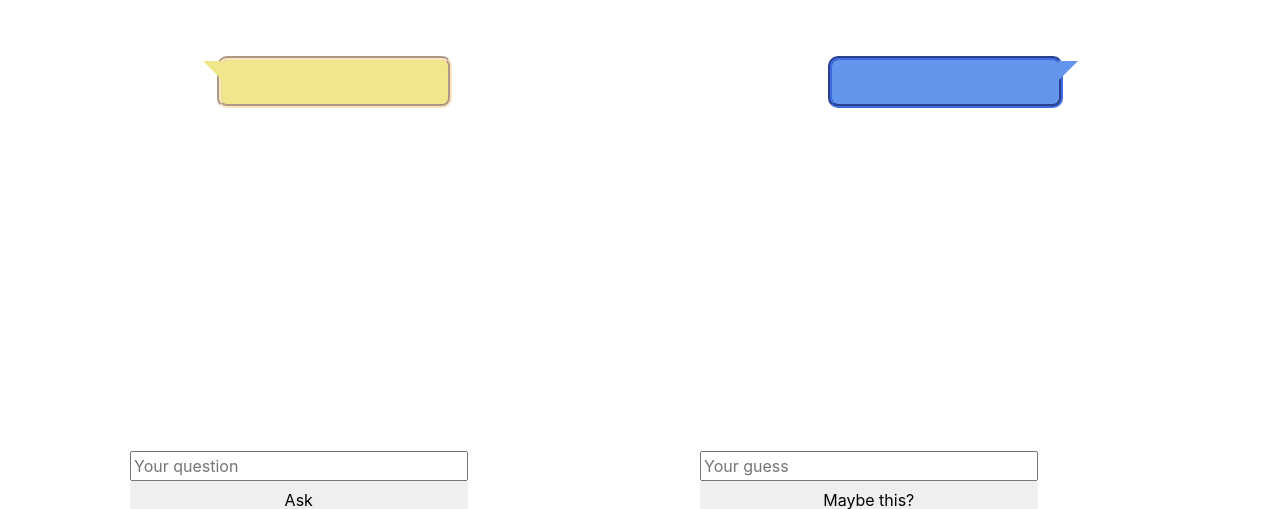
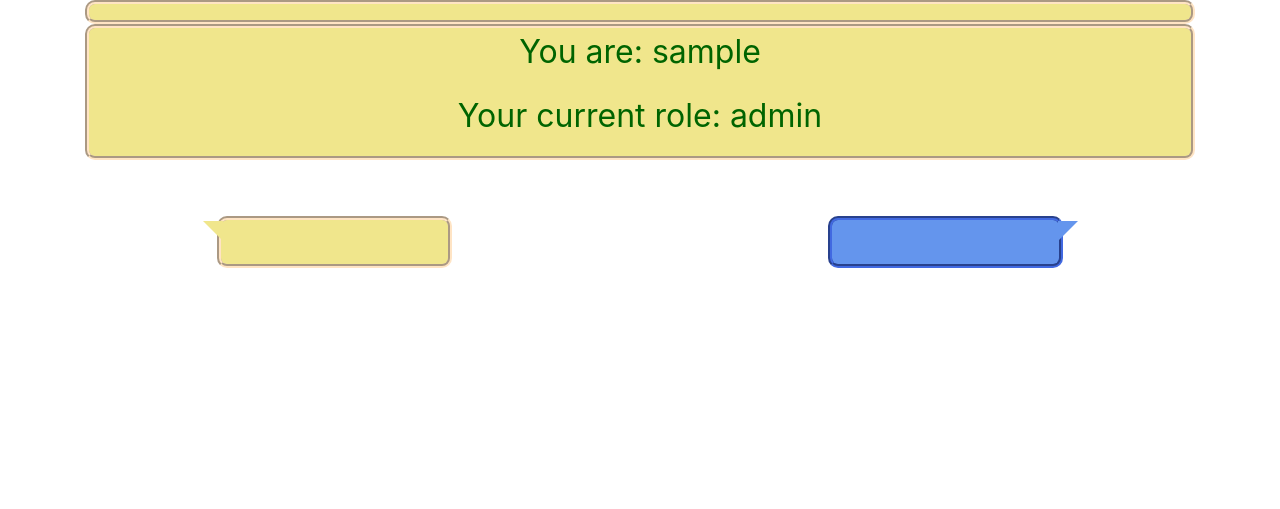
Before and after one commit to N0fail/web_paint, a Django app: template paint/templates/paint/room.html in a window 1280 px wide. Shown: the top 509 px of the page. Run offline with Django 3.2, Linux system fonts and the light colour scheme; tables that the repository leaves empty hold one stand-in row (values such as "Sample post"); the template is opened without the code that fills it: values that come from a table or form of the project are taken from there, most other values are stand-ins (such as "Sample title", 1, 10 or a date in 2020); some libraries are stand-ins or nearby versions.

Commit message:
fixed room init, role transfer

```diff
--- a/paint/models.py
+++ b/paint/models.py
@@ -46,6 +46,10 @@ class Room(models.Model):
         #self.user_sessions = self.user_sessions + ', ' + session_id
         if self.current_players_count < self.max_players:
             self.current_players_count += 1
+            if self.current_players_count == 1:
+                self.current_master = 1
+            elif self.current_players_count == 2:
+                self.current_questioner = 2
             self.save()
             return self.current_players_count
         else:
@@ -80,7 +84,7 @@ class Room(models.Model):
     def switch_master(self):
         self.current_master += 1
         if self.current_master > self.current_players_count:
-            self.current_questioner = 1
+            self.current_master = 1
         if self.current_questioner == self.current_master:
             self.switch_questioner()
         self.save()
--- a/paint/static/css/paint.css
+++ b/paint/static/css/paint.css
@@ -138,3 +138,12 @@ label{
 }
 
 .close {display: none;}
+
+.col-lg-12{
+    border : 4px groove bisque;
+    border-radius: 10px 10px 10px 10px;
+    background-color: khaki;
+    text-align: center;
+    font-size: 200%;
+    color: darkgreen;
+}
--- a/paint/static/js/room.js
+++ b/paint/static/js/room.js
@@ -137,7 +137,10 @@ $(document).ready(setInterval(function(){
              return response.json()
          })
         .then(function(response) {
+            $('#current_role').text("Your current role: " + response[2]['role']);
             if (response[2]['role'] == 'master'){
+                $('#current_word').text(response[1]['current_word']);
+                $('#current_word').show();
                 $('#set_question').hide();
                 $('#set_guessing').hide();
                 console.log('im master')
@@ -150,10 +153,12 @@ $(document).ready(setInterval(function(){
                 else{
                     $('#set_question').hide();
                 }
+                $('#current_word').hide();
                 $('#set_guessing').show();
                 console.log('im qestioner')
             }
             else if (response[2]['role'] == 'watcher'){
+                $('#current_word').hide();
                 $('#set_question').hide();
                 $('#set_guessing').show();
                 console.log('im watcher')
@@ -183,8 +188,13 @@ $(document).ready(setInterval(function(){
                     }
                 }
                 else if (obj.fields['aim'] == 'guessing'){
-                    if (obj.fields[''])
-                    $('#messages-g').append('<div class="msg-right"><bdo> Это ' + obj.fields['message'] + "? :" + obj.fields['author'] + '</bdo></div>');
+                    if (obj.fields['response'] == 'correct') {
+                        $('#messages-g').append('<div class="msg-right yes_answered"><bdo> Is it ' + obj.fields['message'] + "? :" + obj.fields['author'] + '</bdo></div>');
+                    }
+                    else{
+                        $('#messages-g').append('<div class="msg-right no_answered"><bdo> Is it ' + obj.fields['message'] + "? :" + obj.fields['author'] + '</bdo></div>');
+                    }
+
                 }
             }
             $('#messages-q').scrollTop($('#messages-q')[0].scrollHeight);
@@ -195,6 +205,85 @@ $(document).ready(setInterval(function(){
         })
 }, 2000));
 
+$(document).ready( function(){
+    var myHeaders = new Headers({
+        'act': 'refresh'
+    });
+    var myInit = { mehhod: 'GET',
+        headers: myHeaders};
+    fetch('fetch', myInit)
+        .then(function(response){
+             //console.log(response);
+             return response.json()
+         })
+        .then(function(response) {
+            $('#current_role').text("Your current role: " + response[2]['role']);
+            if (response[2]['role'] == 'master'){
+                $('#current_word').show();
+                $('#set_question').hide();
+                $('#set_guessing').hide();
+                console.log('im master')
+                //дописать
+            }
+            else if (response[2]['role'] == 'questioner'){
+                if (response[0]['all_answered'] == 'True') {
+                    $('#set_question').show();
+                }
+                else{
+                    $('#set_question').hide();
+                }
+                $('#current_word').hide();
+                $('#set_guessing').show();
+                console.log('im qestioner')
+            }
+            else if (response[2]['role'] == 'watcher'){
+                $('#current_word').hide();
+                $('#set_question').hide();
+                $('#set_guessing').show();
+                console.log('im watcher')
+            }
+            //отобразить новые messages questions - слева suggessions - справа
+            for (var i = 3; i < response.length; i++){
+                var obj = response[i];
+                if (obj.fields['aim'] == 'question'){
+                    //console.log(obj.fields['response'])
+                    if (obj.fields['response'] == 'no_response') {//если ответили раньше чем появилось, то что???
+                        $('#messages-q').append('<div class="msg-left"><bdo>' + obj.fields['author'] + ": " + obj.fields['message'] + '? </bdo></div>');
+                        if (response[2]['role'] == 'master') {
+                            $('#modal_for_master').modal('show');
+                            $('#question_for_master').text(obj.fields['message'] + '?');
+                        } else {
+                        }
+                    }
+                    else{
+                        var select_str = 'bdo:contains('+ obj.fields['message'] +')';
+                        if (obj.fields['response'] == 'yes'){
+                            console.log('yes answered');
+                            $(select_str).addClass('yes_answered');
+                        }
+                        else{
+                            $('bdo:contains('+ obj.fields['message'] +')').addClass('no_answered');
+                        }
+                    }
+                }
+                else if (obj.fields['aim'] == 'guessing'){
+                    if (obj.fields['response'] == 'correct') {
+                        $('#messages-g').append('<div class="msg-right yes_answered"><bdo> Is it ' + obj.fields['message'] + "? :" + obj.fields['author'] + '</bdo></div>');
+                    }
+                    else{
+                        $('#messages-g').append('<div class="msg-right no_answered"><bdo> Is it ' + obj.fields['message'] + "? :" + obj.fields['author'] + '</bdo></div>');
+                    }
+
+                }
+            }
+            $('#messages-q').scrollTop($('#messages-q')[0].scrollHeight);
+            $('#messages-g').scrollTop($('#messages-g')[0].scrollHeight);
+        })
+        .catch(function() {
+            console.log('error')
+        })
+} );
+
 //обработчик отправки догадки
 //если верно, отключить html взаимодействия и ждать след. рефреш
 //иначе ничего
--- a/paint/templates/paint/room.html
+++ b/paint/templates/paint/room.html
@@ -33,6 +33,20 @@
         <link rel="stylesheet" href="{% static 'css/paint.css' %}">
     </head>
     <!------ Include the above in your HEAD tag ---------->
+    <body>
+    <div class="container text-center">
+        <div class="col-lg-12 col-lg-offset-6">
+                <p id="current_word">
+                    {% if current_role == 'master' %}
+                        Current word: {{ current_word }}
+                    {% endif %}
+                </p>
+        </div>
+        <div class="col-lg-12 col-lg-offset-6">
+            <p id="current_login">You are: {{ current_login }}</p>
+            <p id="current_role">Your current role: {{ current_role }}</p>
+        </div>
+    </div>
     <div class="container" id = "chats_container">
         <div class="row">
             <div class="col">
@@ -64,6 +78,7 @@
                                 <input id="question_field" placeholder="Your question">
                             </div>
                             <div class="col">
+
                                 <button type="submit" class="btn btn-default" id="set_question">Ask</button>
                             </div>
                         </div>
@@ -104,7 +119,7 @@
     </div>
     <div class="container">
         <!-- DIALOG FOR MASTER -->
-        <div class="modal fade" id="modal_for_master" role="dialog">
+        <div class="modal fade" id="modal_for_master" role="dialog" data-backdrop="static" data-keyboard="false">
             <div class="modal-dialog">
               <!-- Modal content-->
               <div class="modal-content">
@@ -124,6 +139,7 @@
             </div>
         </div>
         </div>
+    </body>
     <script src="https://code.jquery.com/jquery-3.3.1.slim.min.js" integrity="sha384-q8i/X+965DzO0rT7abK41JStQIAqVgRVzpbzo5smXKp4YfRvH+8abtTE1Pi6jizo" crossorigin="anonymous"></script>
     <script src="https://cdnjs.cloudflare.com/ajax/libs/popper.js/1.14.3/umd/popper.min.js" integrity="sha384-ZMP7rVo3mIykV+2+9J3UJ46jBk0WLaUAdn689aCwoqbBJiSnjAK/l8WvCWPIPm49" crossorigin="anonymous"></script>
     <script src="https://stackpath.bootstrapcdn.com/bootstrap/4.1.3/js/bootstrap.min.js" integrity="sha384-ChfqqxuZUCnJSK3+MXmPNIyE6ZbWh2IMqE241rYiqJxyMiZ6OW/JmZQ5stwEULTy" crossorigin="anonymous"></script>
```
Also changed, not shown: paint/views.py (+17 -3 lines).
